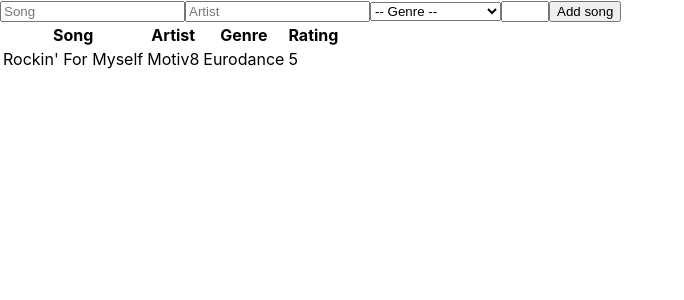
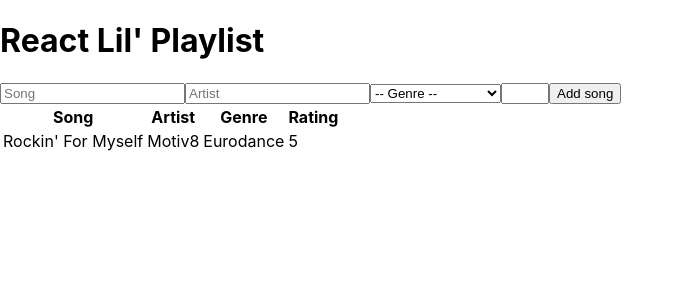
Before and after one commit to WesselKonstantinov/ReactPlaylist, a React (Create React App) app: page / in a window 1280 px wide. Shown: the top 300 px of the page, without its empty margins (0-684 px from the left). Built offline with nearby package versions, Linux system fonts and the light colour scheme.

Commit message:
Include Header component and divide app into semantic sections

```diff
--- a/src/App.js
+++ b/src/App.js
@@ -1,8 +1,12 @@
+import Header from './components/Header';
 import SongOverview from './components/SongOverview';
 
 function App() {
   return (
-    <SongOverview />
+    <div>
+      <Header />
+      <SongOverview />
+    </div>
   );
 }
 
--- /dev/null
+++ b/src/components/Header.js
@@ -0,0 +1,9 @@
+function Header() {
+    return (
+        <header>
+            <h1>React Lil' Playlist</h1>
+        </header>
+    );
+}
+
+export default Header;
--- a/src/components/SongOverview.js
+++ b/src/components/SongOverview.js
@@ -3,10 +3,10 @@
 
 function SongOverview() {
     return (
-        <div>
+        <main>
             <SongForm />
             <SongTable />
-        </div>
+        </main>
     );
 }
 
```
